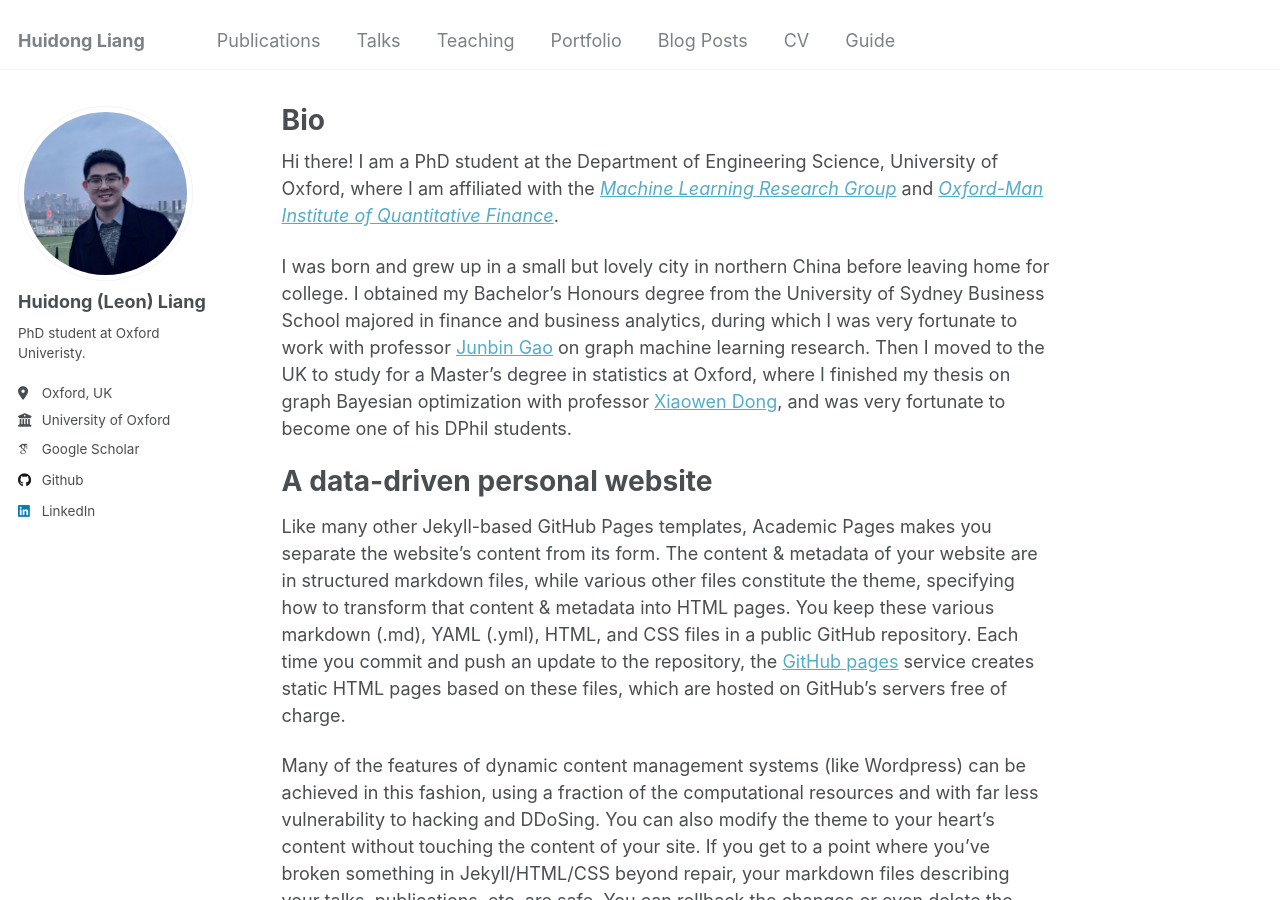
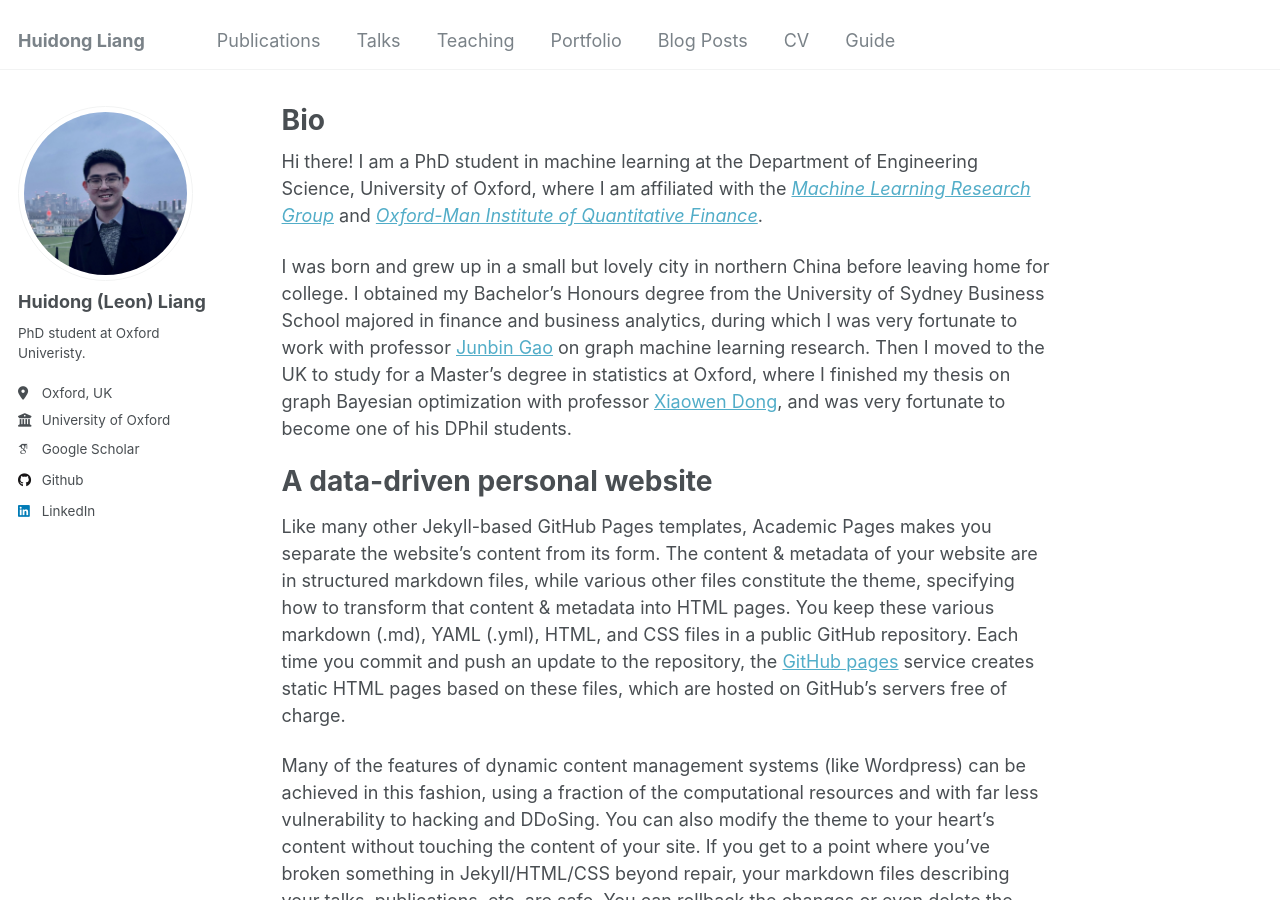
Before and after one commit to LeonResearch/leon.github.io, a Jekyll site: the page built from _pages/about.md, in a window 1280 px wide and 900 px high. Built offline with Jekyll 4.4.1, drawn with Linux system fonts in a browser that asks for light colours; some web fonts are replaced.

Commit message:
Update about.md

```diff
--- a/_pages/about.md
+++ b/_pages/about.md
@@ -6,7 +6,7 @@ redirect_from:
   - /about/
   - /about.html
 ---
-Hi there! I am a PhD student at the Department of Engineering Science, University of Oxford, where I am affiliated with the [*Machine Learning Research Group*](https://www.robots.ox.ac.uk/~parg/) and [*Oxford-Man Institute of Quantitative Finance*](https://oxford-man.ox.ac.uk/).
+Hi there! I am a PhD student in machine learning at the Department of Engineering Science, University of Oxford, where I am affiliated with the [*Machine Learning Research Group*](https://www.robots.ox.ac.uk/~parg/) and [*Oxford-Man Institute of Quantitative Finance*](https://oxford-man.ox.ac.uk/).
 
 I was born and grew up in a small but lovely city in northern China before leaving home for college. I obtained my Bachelor's Honours degree from the University of Sydney Business School majored in finance and business analytics, during which I was very fortunate to work with professor [Junbin Gao](https://scholar.google.com/citations?user=3-KJN8IAAAAJ&hl=en) on graph machine learning research. Then I moved to the UK to study for a Master’s degree in statistics at Oxford, where I finished my thesis on graph Bayesian optimization with professor [Xiaowen Dong](https://web.media.mit.edu/~xdong/), and was very fortunate to become one of his DPhil students.
 
```
